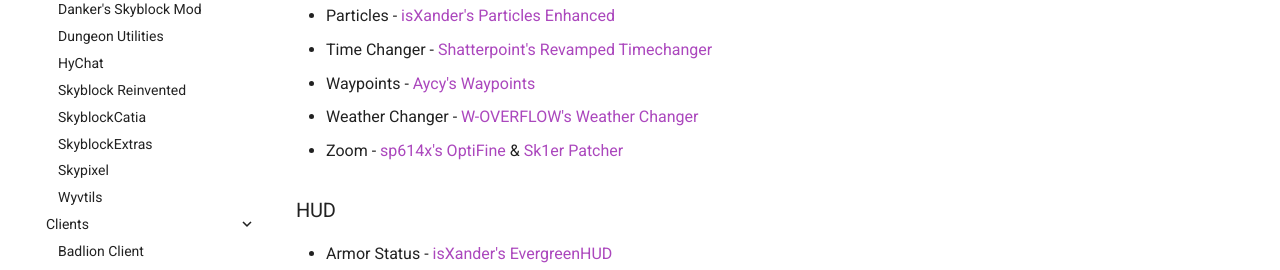
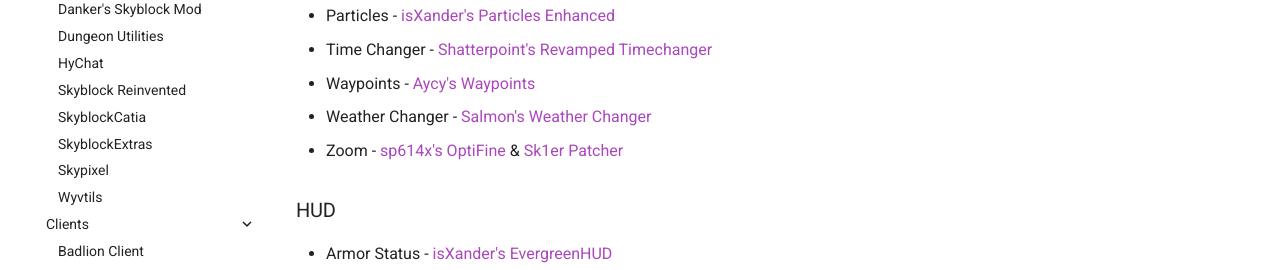
Before and after one commit to MicrocontrollersDev/Alternatives, an MkDocs documentation site: the page built from docs/1.8.9/feather_client.md, in a window 1280 px wide and 900 px high, scrolled down 613 px. Shown: the part 153-423 px from the top of the window. Built offline with MkDocs 1.6.1 and Material for MkDocs 9.7.7, drawn with Linux system fonts in a browser that asks for light colours; comment, search, counter and statistics services are not loaded.

Commit message:
sorry number one

```diff
--- a/docs/1.8.9/feather_client.md
+++ b/docs/1.8.9/feather_client.md
@@ -24,7 +24,7 @@
 * Particles - [isXander's Particles Enhanced](https://modrinth.com/mod/particlesenhanced)
 * Time Changer - [Shatterpoint's Revamped Timechanger](https://github.com/shatter-point/Revamped-TimeChanger/releases/latest)
 * Waypoints - [Aycy's Waypoints](https://www.youtube.com/watch?v=5jq5tXqwDTM)
-* Weather Changer - [W-OVERFLOW's Weather Changer](https://github.com/W-OVERFLOW/WeatherChanger/releases/latest)
+* Weather Changer - [Salmon's Weather Changer](https://github.com/Scherso/WeatherChanger/releases/latest)
 * Zoom - [sp614x's OptiFine](https://optifine.net/adloadx?f=preview_OptiFine_1.8.9_HD_U_M6_pre2.jar) & [Sk1er Patcher](https://sk1er.club/mods/patcher)
 
 ### HUD
```
